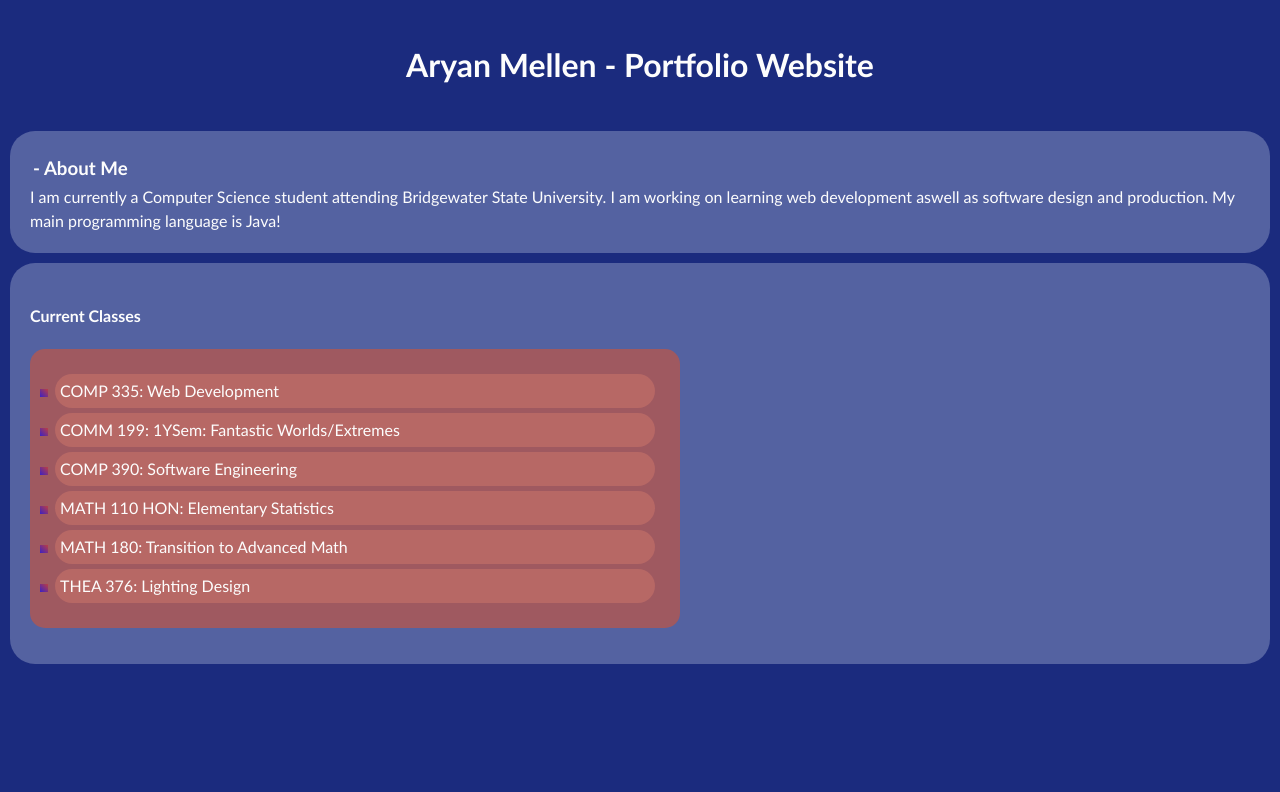
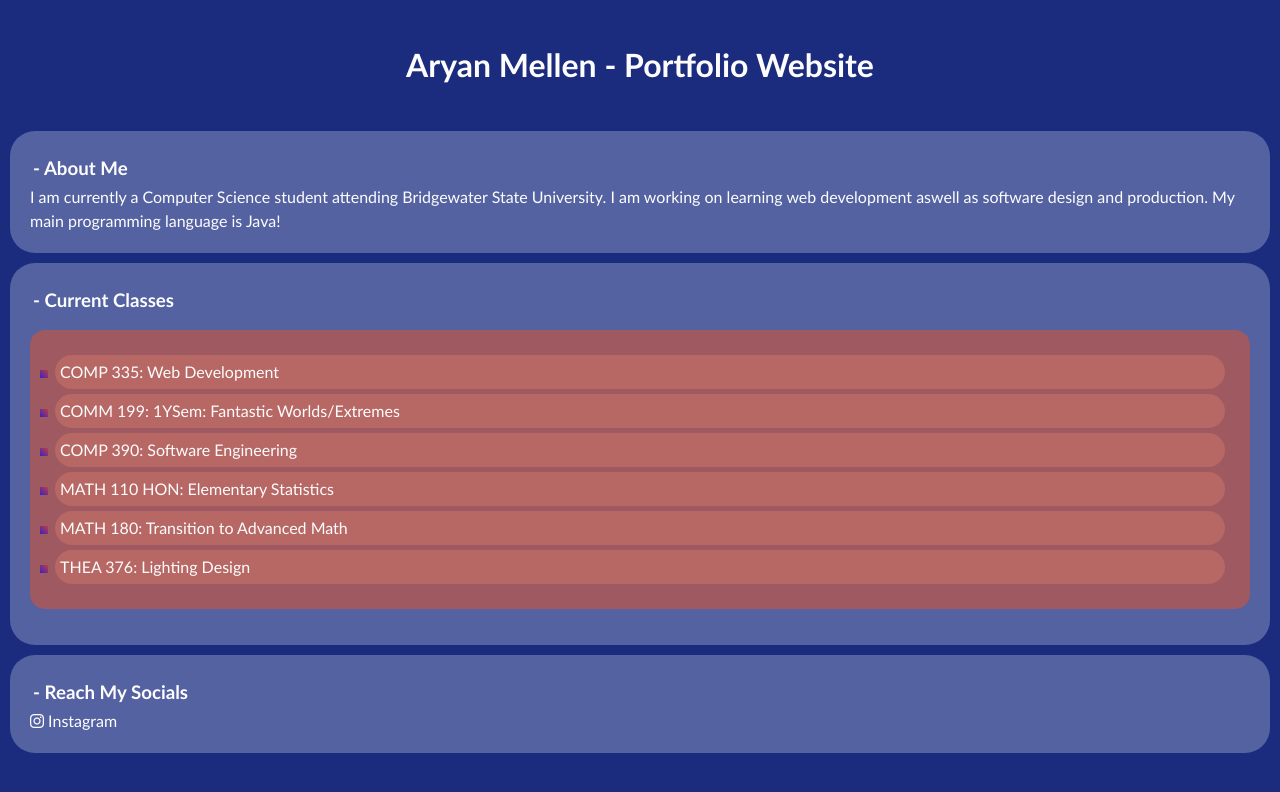
Before and after one commit to aryanmellen/aryanmellen.github.io, a plain HTML site: page index.html in a window 1280 px wide. Drawn offline with Linux system fonts and the light colour scheme.

Commit message:
Socials Links Added

```diff
--- a/index.html
+++ b/index.html
@@ -5,11 +5,13 @@
     <meta name="viewport" content="width=device-width, initial-scale=1.0">
     <title>Portfolio Website</title>
     <link rel="stylesheet" href="main.css">
+    <script src="https://kit.fontawesome.com/cc62c06b3b.js" crossorigin="anonymous"></script>
 </head>
 <body>
     <h1>
         Aryan Mellen - Portfolio Website
     </h1>
+
 
     <div class="block">
     <h3>
@@ -21,9 +23,8 @@
     </p>
     </div>
 
-
     <div class="block">
-        <h4>Current Classes</h4>
+        <h3>- Current Classes</h3>
     <ul>
         <li>COMP 335: Web Development</li>
         <li>COMM 199: 1YSem: Fantastic Worlds/Extremes</li>
@@ -33,5 +34,13 @@
         <li>THEA 376: Lighting Design</li>
     </ul>
     </div>
+
+    <div class="block">
+        <h3> - Reach My Socials</h3>
+
+        <p>
+            <i class="fa-brands fa-instagram"></i> <a href="https://www.instagram.com/aryanmellen/">Instagram</a>
+        </p>
+    </div>
 </body>
 </html>
--- a/main.css
+++ b/main.css
@@ -9,6 +9,15 @@ body{
     color: rgb(253, 253, 253);
     background-color: #1B2B7E;
     font-family: 'Trebuchet MS', 'Lucida Sans Unicode', 'Lucida Grande', 'Lucida Sans', Arial, sans-serif
+}
+
+a:link{
+    color: white;
+    text-decoration: none;
+}
+a:hover{
+    color: red;
+    text-decoration: none;
 }
 
 .block{
@@ -34,7 +43,6 @@ ul{
     background-color: rgba(233, 80, 33, 0.5);
     border-radius: 15px;
     padding: 20px;
-    width: 50%;
     list-style-image: linear-gradient(to left bottom, rgba(255, 0, 0, 0.301), rgba(0, 0, 255, 0.637));
 }
 
```
